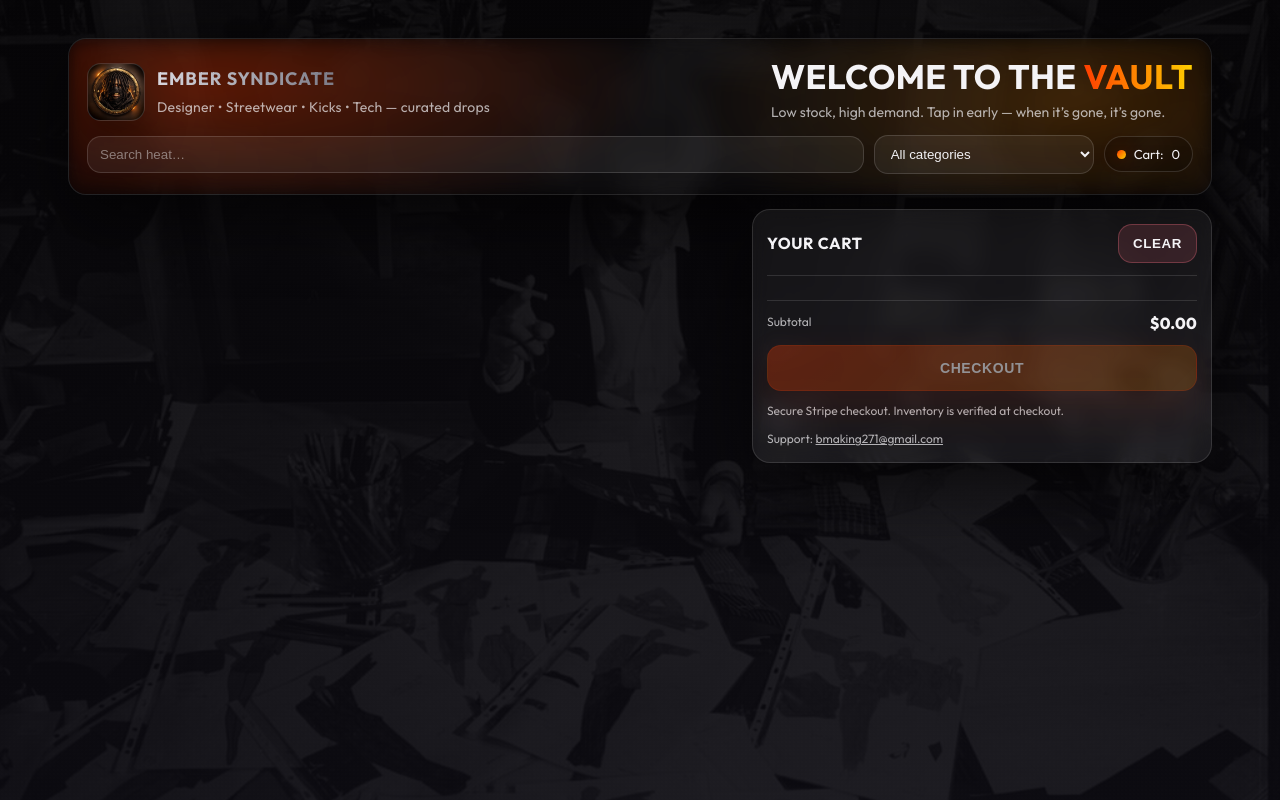
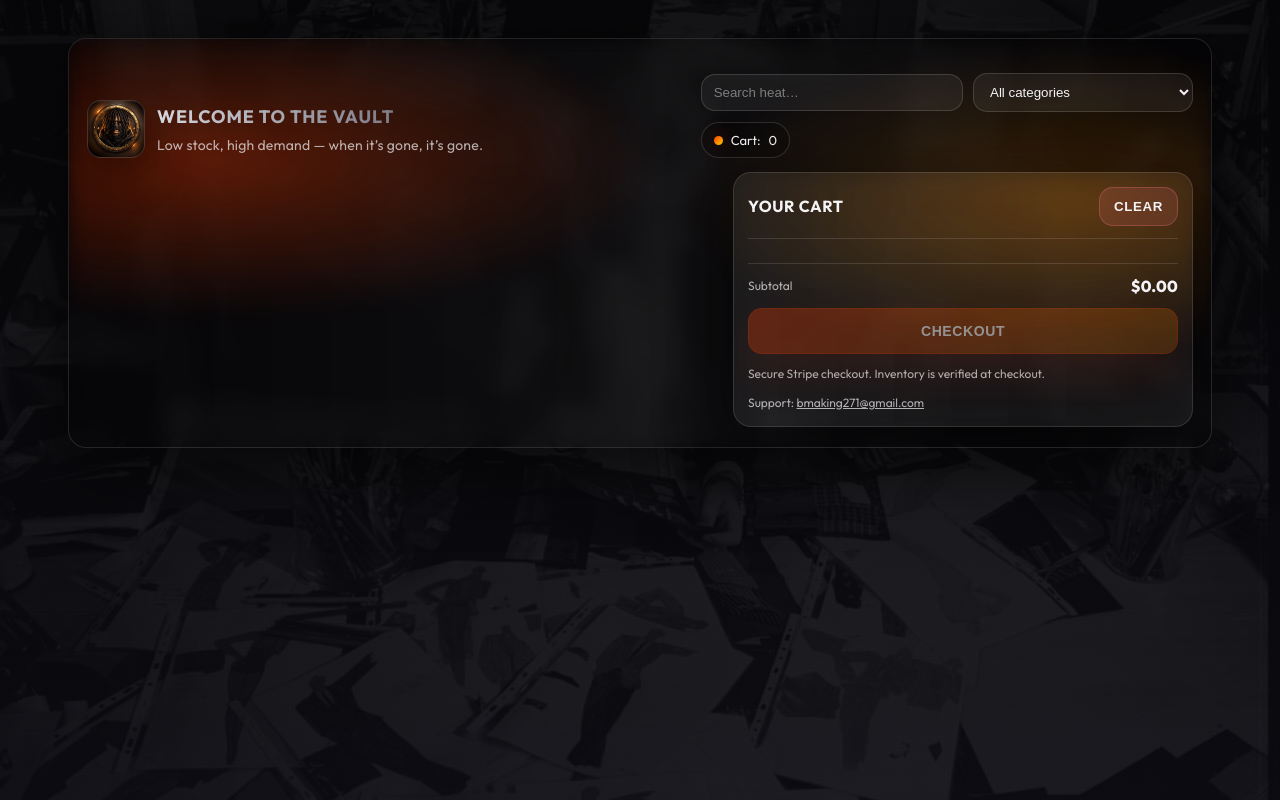
Before and after one commit to QuaKeyz/reselling-store, a website: page public/index.html in a window 1280 px wide. Drawn offline with Linux system fonts and the light colour scheme; no server answers.

Commit message:
Move Welcome to brand area and remove Ember text

```diff
--- a/public/index.html
+++ b/public/index.html
@@ -12,19 +12,16 @@
   <!-- HERO FIRST -->
   <div class="hero">
     <div class="hero-inner">
-      <div class="brand">
-        <div class="logo"></div>
-        <div>
-          <h1><span>Ember Syndicate</span></h1>
-          <p>Designer • Streetwear • Kicks • Tech — curated drops</p>
-        </div>
-      </div>
+     <div class="brand">
+  <div class="logo"></div>
+  <div>
+    <h1><span>WELCOME TO THE VAULT</span></h1>
+    <p>Low stock, high demand — when it’s gone, it’s gone.</p>
+  </div>
+</div>
 
-      <div style="max-width:760px;">
-        <h2>Welcome To The <span class="fire">Vault</span></h2>
-        <p>Low stock, high demand. Tap in early — when it’s gone, it’s gone.</p>
-      </div>
-    </div>
+
+
 
     <!-- SEARCH UNDER HEADLINE -->
     <div class="controls">
```
